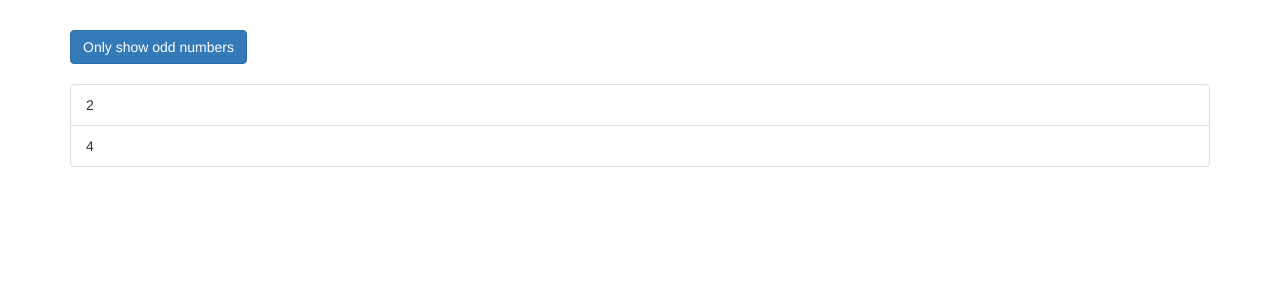
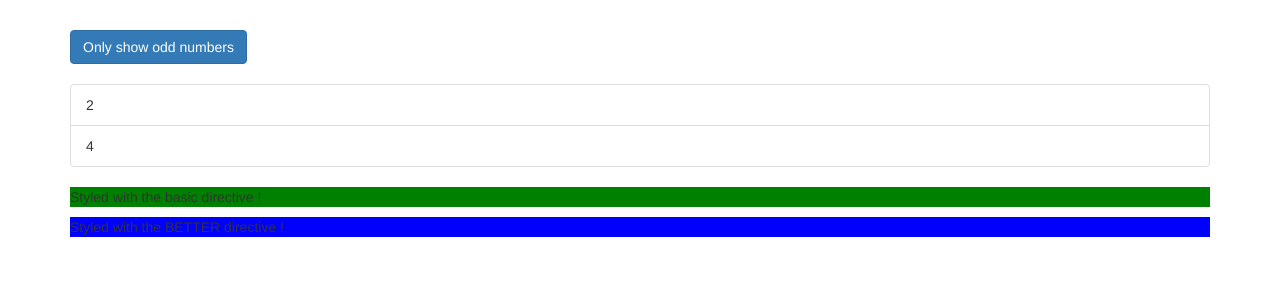
Before and after one commit to robertsci/angular-tutorial, an Angular app: page / in a window 1280 px wide. Shown: the top 300 px of the page. Built offline with nearby package versions, Linux system fonts and the light colour scheme.

Commit message:
creating a BETTER Attribute DIRECTIVE -> L7, S94

```diff
--- a/src/app/app.component.html
+++ b/src/app/app.component.html
@@ -30,6 +30,8 @@
           </li>
         </div>
       </ul>
+      <p appBasicHighlight> Styled with the basic directive !</p>
+      <p appBetterHighlight> Styled with the BETTER directive !</p>
       <ng-template [ngIf]="onlyOdd">
         <p>Only odd</p>
       </ng-template>
--- a/src/app/app.module.ts
+++ b/src/app/app.module.ts
@@ -5,11 +5,13 @@
 
 import { AppComponent } from './app.component';
 import {BasicHighlightDirective} from "./basic-highlight/basic-highlight.directive";
+import { BetterHighlightDirective } from './better-highlight-directive/better-highlight.directive';
 
 @NgModule({
   declarations: [
     AppComponent,
-    BasicHighlightDirective
+    BasicHighlightDirective,
+    BetterHighlightDirective
   ],
   imports: [
     BrowserModule,
--- /dev/null
+++ b/src/app/better-highlight-directive/better-highlight.directive.ts
@@ -0,0 +1,16 @@
+import {Directive, ElementRef, OnInit, Renderer2} from '@angular/core';
+
+@Directive({
+  selector: '[appBetterHighlight]'
+})
+export class BetterHighlightDirective implements OnInit{
+
+  constructor(private elRef: ElementRef, private renderer: Renderer2) { }
+
+  ngOnInit(): void {
+    this.renderer.setStyle(this.elRef.nativeElement, 'background-color', 'blue');
+  }
+
+
+
+}
```
